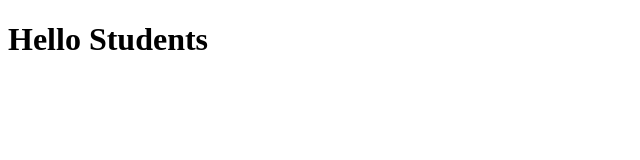
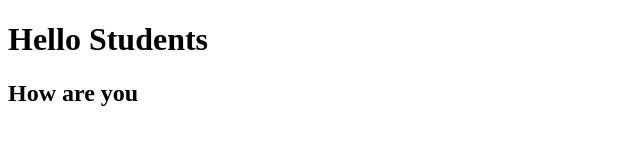
Before and after one commit to devisar/class2, a plain HTML site: page index.html in a window 1280 px wide. Shown: the whole page, without its empty margins (0-640 px from the left). Drawn offline with Linux system fonts and the light colour scheme.

Commit message:
modified file commited

```diff
--- a/index.html
+++ b/index.html
@@ -8,5 +8,8 @@
 </head>
 <body>
     <h1>Hello Students</h1>
+    <h2>
+        How are you
+    </h2>
 </body>
 </html>
```
